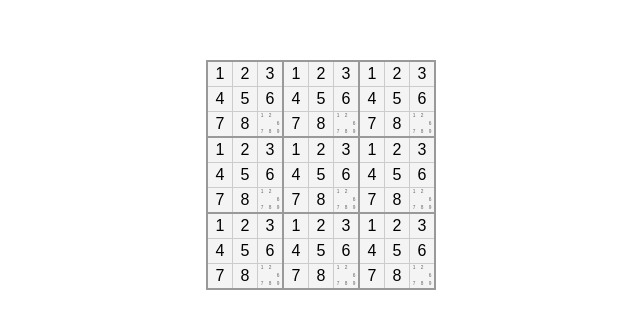
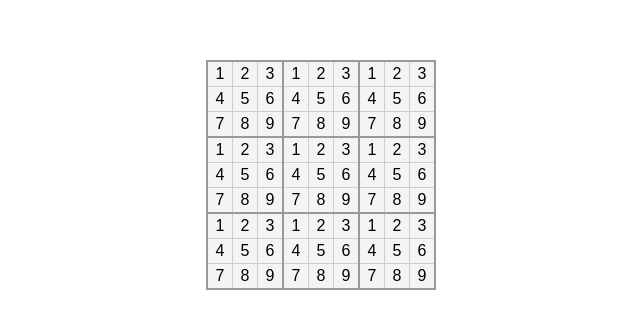
Before and after one commit to msoffredi/sudoku-board-for-teaching, a React (Create React App) app: page / in a window 1280 px wide. Shown: the part 225-554 px from the top of the page, without its empty margins (319-959 px from the left). Built offline with nearby package versions, Linux system fonts and the light colour scheme.

Commit message:
Added numbers updater

```diff
--- a/src/App.tsx
+++ b/src/App.tsx
@@ -4,20 +4,32 @@ import { CellGroupValues } from './components/CellGroup/CellGroup';
 import { Sudoku, SudokuValues } from './components/Sudoku/Sudoku';
 
 function App() {
-  const annotations: Annotations = [1, 2, null, null, null, 6, 7, 8, 9];
-  const group = [
-    1,2,3,4,5,6,7,8,annotations
-  ] as CellGroupValues;
+  // const annotations: Annotations = [1, 2, null, null, null, 6, 7, 8, 9];
+  // const group = [
+  //   1,2,3,4,5,6,7,8,annotations
+  // ] as CellGroupValues;
+  // const groups = [
+  //   group,
+  //   group,
+  //   group,
+  //   group,
+  //   group,
+  //   group,
+  //   group,
+  //   group,
+  //   group,
+  // ] as SudokuValues;
+
   const groups = [
-    group,
-    group,
-    group,
-    group,
-    group,
-    group,
-    group,
-    group,
-    group,
+    [1,2,3,4,5,6,7,8,9],
+    [1,2,3,4,5,6,7,8,9],
+    [1,2,3,4,5,6,7,8,9],
+    [1,2,3,4,5,6,7,8,9],
+    [1,2,3,4,5,6,7,8,9],
+    [1,2,3,4,5,6,7,8,9],
+    [1,2,3,4,5,6,7,8,9],
+    [1,2,3,4,5,6,7,8,9],
+    [1,2,3,4,5,6,7,8,9],
   ] as SudokuValues;
 
   return (
--- a/src/components/Cell/Cell.tsx
+++ b/src/components/Cell/Cell.tsx
@@ -8,23 +8,27 @@ export enum CellMode {
 
 // 9 numbers = all possible annotations for a cell (1-9), 0 = no annotation
 export type Annotations = [
-    1|null,
-    2|null,
-    3|null,
-    4|null,
-    5|null,
-    6|null,
-    7|null,
-    8|null,
-    9|null
+    1 | null,
+    2 | null,
+    3 | null,
+    4 | null,
+    5 | null,
+    6 | null,
+    7 | null,
+    8 | null,
+    9 | null
 ];
 
-export type CellValue = 1|2|3|4|5|6|7|8|9|null;
+export type SudokuNumbers = 1|2|3|4|5|6|7|8|9;
+export type CellValue = SudokuNumbers | null;
 
 interface CellProps {
-    mode?: CellMode;
+    mode: CellMode;
     value?: CellValue;
-    annotations?: Annotations|null;
+    annotations?: Annotations | null;
+    setValue: (group: SudokuNumbers, cell: SudokuNumbers) => void;
+    group: SudokuNumbers;
+    cell: SudokuNumbers;
 }
 
 interface CellState {
@@ -62,6 +66,13 @@ export class Cell extends React.Component<CellProps, CellState> {
             annotationClass = '';
         }
 
-        return <div className={`cell${annotationClass}`}>{content}</div>;
+        return (
+            <div
+                className={`cell${annotationClass}`}
+                onClick={() => this.props.setValue(this.props.group, this.props.cell)}
+            >
+                {content}
+            </div>
+            );
     }
 }
--- a/src/components/CellGroup/CellGroup.tsx
+++ b/src/components/CellGroup/CellGroup.tsx
@@ -1,5 +1,5 @@
 import React from "react";
-import { Annotations, Cell, CellMode, CellValue } from "../Cell/Cell";
+import { Annotations, Cell, CellMode, CellValue, SudokuNumbers } from "../Cell/Cell";
 import './CellGroup.scss';
 
 export type CellGroupValues = [
@@ -16,12 +16,11 @@ export type CellGroupValues = [
 
 interface CellGroupProps {
     values: CellGroupValues;
+    setValue: (group: SudokuNumbers, cell: SudokuNumbers) => void;
+    group: SudokuNumbers;
 }
 
 export class CellGroup extends React.Component<CellGroupProps> {
-    // constructor(props: CellGroupProps) {
-    //     super(props);
-    // }
 
     renderGroup() {
         return this.props.values.map(
@@ -38,7 +37,15 @@ export class CellGroup extends React.Component<CellGroupProps> {
                     value = element;
                 }
 
-                return <Cell key={index} mode={mode} value={value} annotations={annotations} />
+                return <Cell
+                    key={index}
+                    mode={mode}
+                    value={value}
+                    annotations={annotations}
+                    setValue={this.props.setValue}
+                    group={this.props.group}
+                    cell={index+1 as SudokuNumbers}
+                    />
             });
     }
 
--- a/src/components/Sudoku/Sudoku.tsx
+++ b/src/components/Sudoku/Sudoku.tsx
@@ -1,4 +1,5 @@
 import React from "react";
+import { CellValue, SudokuNumbers } from "../Cell/Cell";
 import { CellGroup, CellGroupValues } from "../CellGroup/CellGroup";
 import './Sudoku.scss';
 
@@ -18,11 +19,34 @@ interface SudokuProps {
     values: SudokuValues;
 }
 
-export class Sudoku extends React.Component<SudokuProps> {
+interface SudokuState {
+    values: SudokuValues;
+}
+
+export class Sudoku extends React.Component<SudokuProps, SudokuState> {
+    constructor(props: SudokuProps) {
+        super(props);
+
+        this.state = {
+            values: props.values
+        }
+    }
+
+    updateCell = (group: SudokuNumbers, cell: SudokuNumbers): void => {
+        let values = this.state.values ;
+        values[group-1][cell-1] = 5;
+        this.setState({ values });
+    };
+
     renderSudoku() {
         return this.props.values.map(
             (element: CellGroupValues, index: number) => {
-                return <CellGroup key={index} values={element} />;
+                return <CellGroup
+                    key={index}
+                    values={element}
+                    setValue={this.updateCell}
+                    group={index+1 as SudokuNumbers}
+                    />;
             }
         );
     }
```
